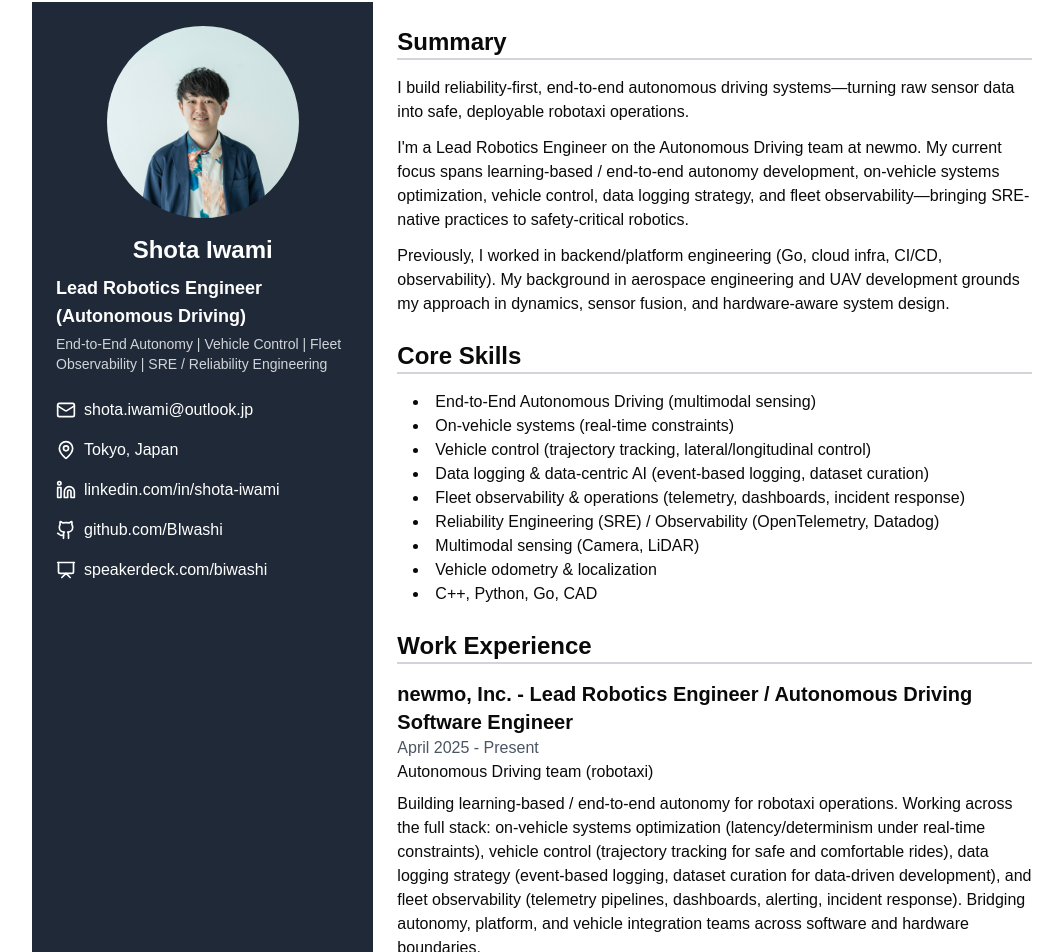
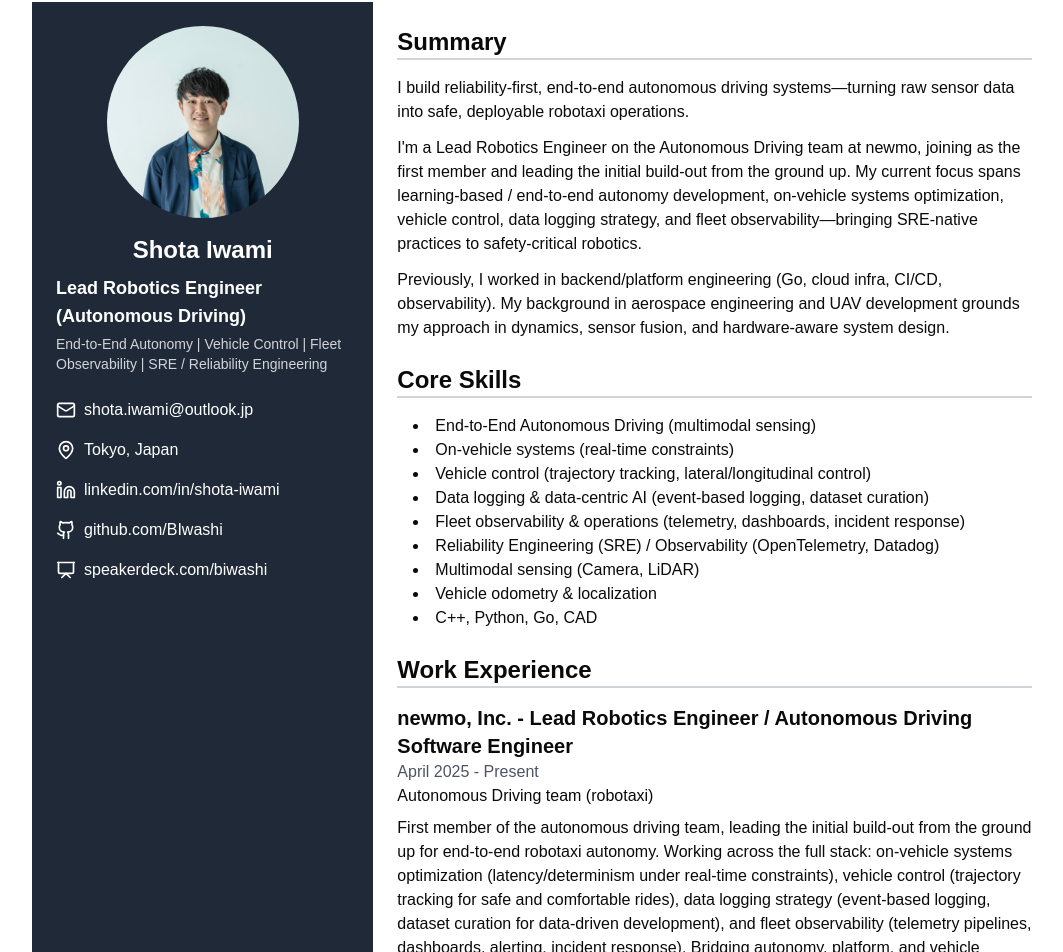
Before and after one commit to BIwashi/resume, a Next.js app: page / in a window 1280 px wide. Shown: the part 46-998 px from the top of the page, without its empty margins (96-1159 px from the left). Built offline with nearby package versions, Linux system fonts and the light colour scheme.

Commit message:
Enhance resume to highlight leadership role as the first member of the autonomous driving team at newmo, detailing responsibilities in building end-to-end robotaxi autonomy from the ground up.

```diff
--- a/components/resume.tsx
+++ b/components/resume.tsx
@@ -62,7 +62,7 @@
                 I build reliability-first, end-to-end autonomous driving systems—turning raw sensor data into safe, deployable robotaxi operations.
               </p>
               <p className="mb-3">
-                I&apos;m a Lead Robotics Engineer on the Autonomous Driving team at newmo. My current focus spans learning-based / end-to-end autonomy development, on-vehicle systems optimization, vehicle control, data logging strategy, and fleet observability—bringing SRE-native practices to safety-critical robotics.
+                I&apos;m a Lead Robotics Engineer on the Autonomous Driving team at newmo, joining as the first member and leading the initial build-out from the ground up. My current focus spans learning-based / end-to-end autonomy development, on-vehicle systems optimization, vehicle control, data logging strategy, and fleet observability—bringing SRE-native practices to safety-critical robotics.
               </p>
               <p>
                 Previously, I worked in backend/platform engineering (Go, cloud infra, CI/CD, observability). My background in aerospace engineering and UAV development grounds my approach in dynamics, sensor fusion, and hardware-aware system design.
@@ -90,7 +90,7 @@
                 <h3 className="text-xl font-semibold">newmo, Inc. - Lead Robotics Engineer / Autonomous Driving Software Engineer</h3>
                 <p className="text-gray-600">April 2025 - Present</p>
                 <p>Autonomous Driving team (robotaxi)</p>
-                <p className="mt-2">Building learning-based / end-to-end autonomy for robotaxi operations. Working across the full stack: on-vehicle systems optimization (latency/determinism under real-time constraints), vehicle control (trajectory tracking for safe and comfortable rides), data logging strategy (event-based logging, dataset curation for data-driven development), and fleet observability (telemetry pipelines, dashboards, alerting, incident response). Bridging autonomy, platform, and vehicle integration teams across software and hardware boundaries.</p>
+                <p className="mt-2">First member of the autonomous driving team, leading the initial build-out from the ground up for end-to-end robotaxi autonomy. Working across the full stack: on-vehicle systems optimization (latency/determinism under real-time constraints), vehicle control (trajectory tracking for safe and comfortable rides), data logging strategy (event-based logging, dataset curation for data-driven development), and fleet observability (telemetry pipelines, dashboards, alerting, incident response). Bridging autonomy, platform, and vehicle integration teams across software and hardware boundaries.</p>
                 <h5 className="font-semibold mt-2">Technology Stack:</h5>
                 <ul className="list-disc list-inside ml-4">
                   <li>Language: C++, Python</li>
```
